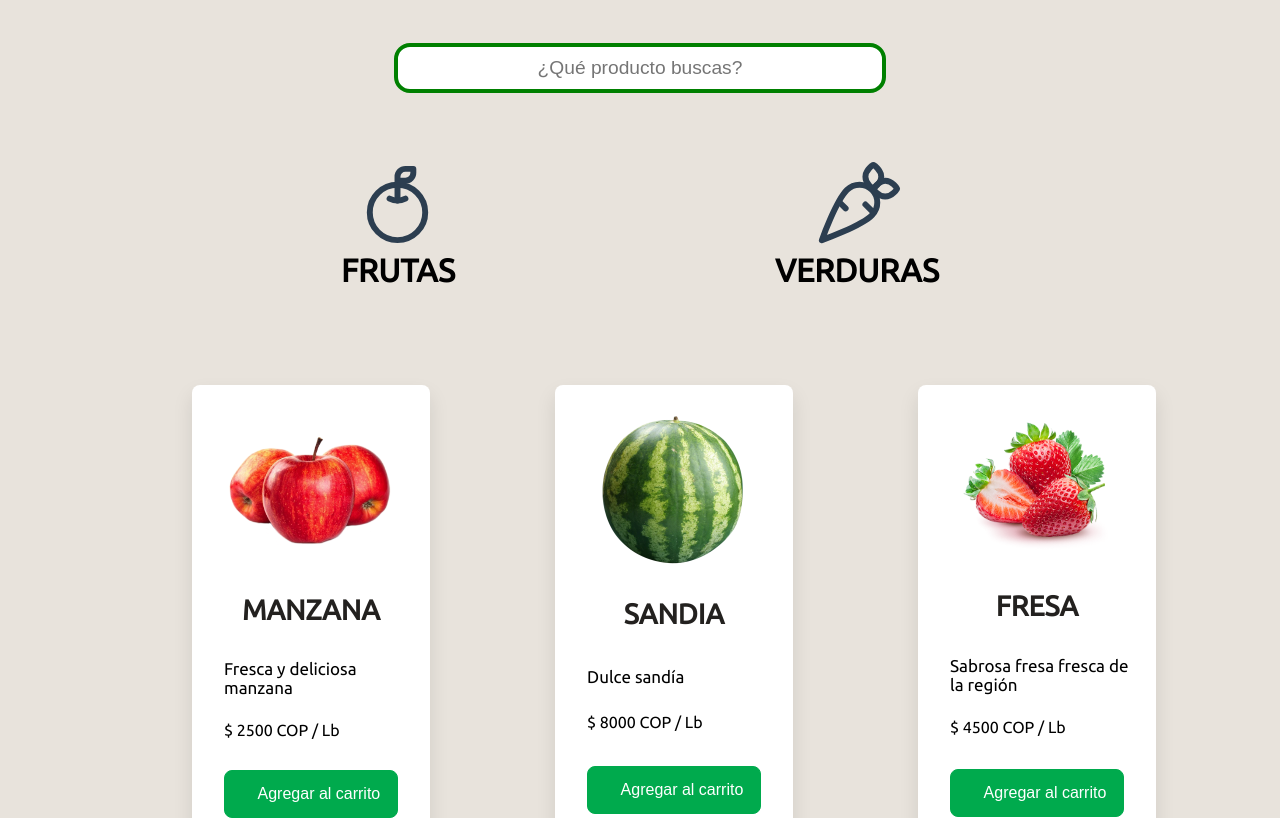
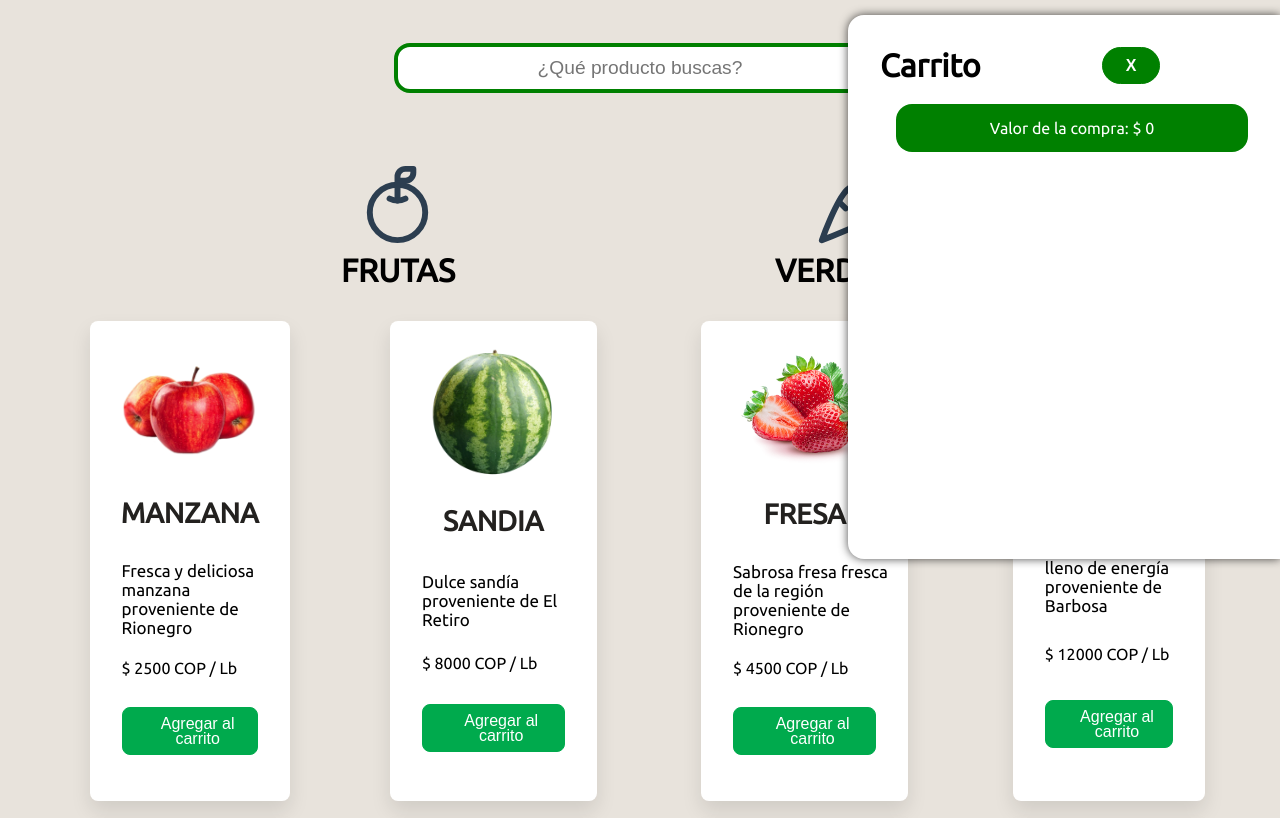
Before and after one commit to manutorres93/Fresh2Table, a plain HTML site: page html/cards.html in a window 1280 px wide. Shown: the part 85-903 px from the top of the page. Drawn offline with Linux system fonts and the light colour scheme.

Commit message:
arreglar errores

```diff
--- a/css/cards.css
+++ b/css/cards.css
@@ -73,12 +73,11 @@ h2{
 
 
 .cards {
-  padding: 1rem;
   gap: 20px;
   display: grid;
-  grid-template-columns: 32% 32% 32%;
-  margin-left: 11rem;
-  margin-top: 3rem;
+  grid-template-columns: auto auto auto auto;
+  margin: auto;
+  margin-left: 7%;
 
 }
 
@@ -178,7 +177,7 @@ p {
   background-color: #fff;
   box-shadow: 0 0 10px rgba(0, 0, 0, 0.7);
   padding: 20px;
-  height: 71%;
+  height: 100%;
   z-index: 1000;
   border-top-left-radius: 1rem;
   border-bottom-left-radius: 1rem;
@@ -232,6 +231,14 @@ p {
 
 }
 
+.scroll-container{
+  display: block;
+  width: 23rem;
+  height: 60%;
+  overflow-y: scroll;
+  scroll-behavior: smooth;
+}
+
 .modalContainer p{
   color: black;
   text-align: center;
--- a/html/cards.html
+++ b/html/cards.html
@@ -68,7 +68,7 @@
 
   <!--------------MODAL-------------->
 
-  <div class="modalContainerMain">
+  <div class="modalContainerMain scroll-container">
     <div class="header-modal">
       <h1 style="color: black;">Carrito</h1>
       <button class="close-button">X</button>
@@ -78,7 +78,7 @@
       <p class="totalPrice">Valor de la compra: $ 0</p>
     </div>
 
-    <div class="modalContainer">
+    <div class="modalContainer ">
 
     </div>
 
--- a/js/function.js
+++ b/js/function.js
@@ -1,5 +1,8 @@
+
+
 /*---------------CARGAR LA BASE DE DATOS--------------- */
 let productsInCart = [];
+
 document.addEventListener('DOMContentLoaded', () => {
     // Cargar el archivo JSON
     fetch('../js/products.json')
@@ -67,7 +70,7 @@ function showProducts(products) {
             </div>
 
             <div class="description">
-                <p class="productDescription">${product.description}</p>
+            <p class="productDescription">${product.description} proveniente de ${product.from}</p>
             </div>
 
             <div class="price">
@@ -170,13 +173,11 @@ function showFoodFiltered(produtsToShow) {
             </div>
 
             <div class="description">
-                <p class="productDescription">${product.description}</p>
+                <p class="productDescription">${product.description} proveniente de ${product.from}</p>
             </div>
 
             <div class="price">
-                <p class="productPrice"> $ ${product.pricePound
-
-                } COP</p>
+                <p class="productPrice"> $ ${product.pricePound} COP / Lb</p>
             </div>
 
             <div class="cart">
```
